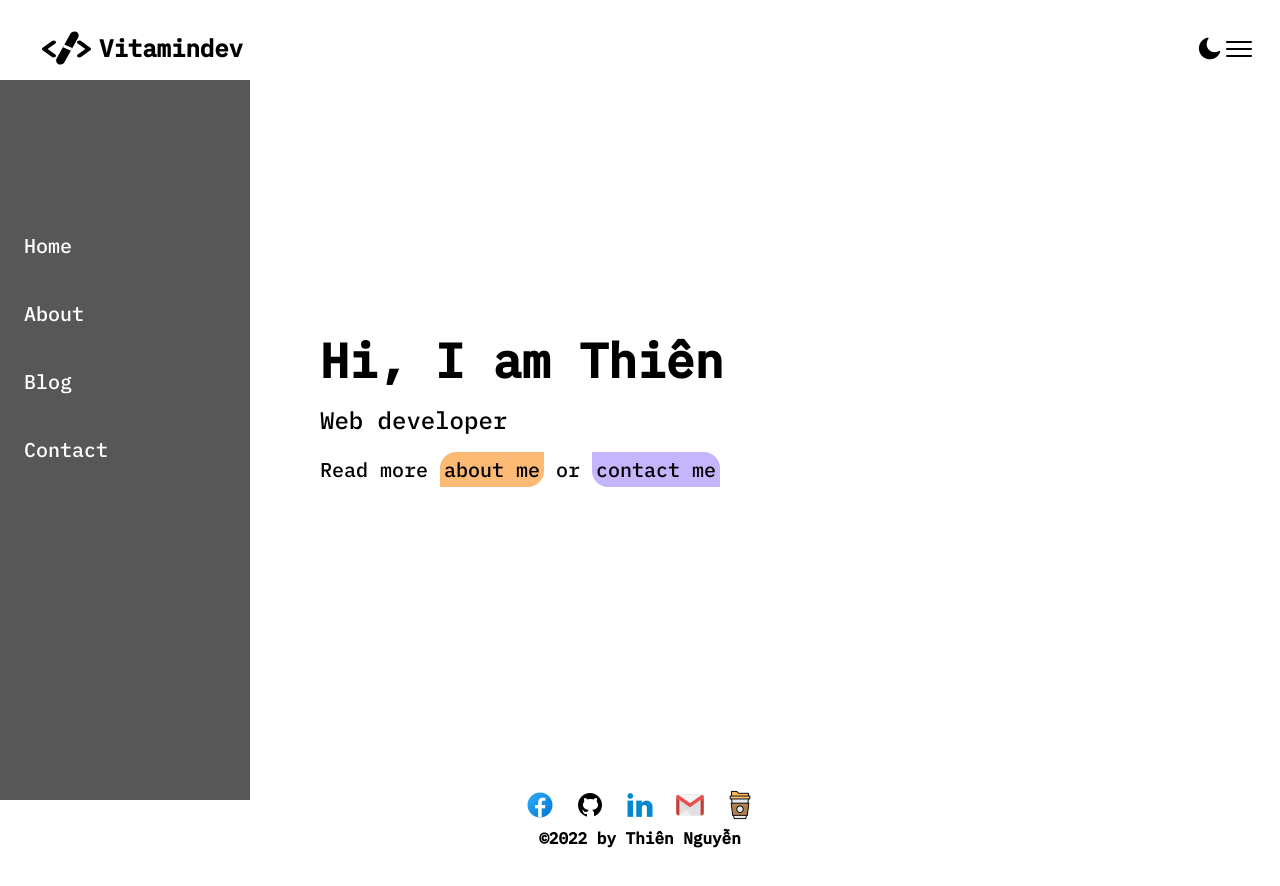
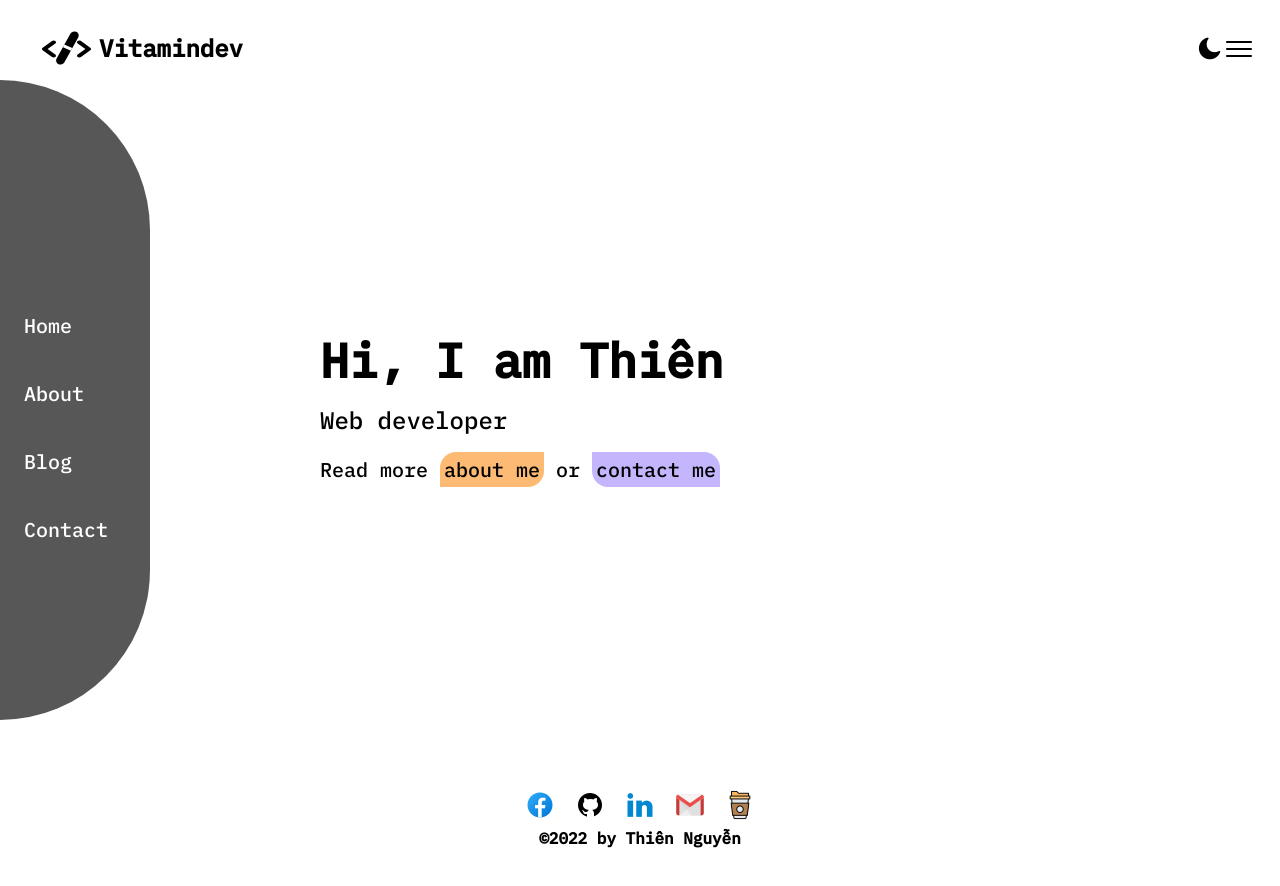
Before and after one commit to veDnimatvi/VitamindevSite, a Next.js app: page / in a window 1280 px wide. Both pictures are taken after a click on the element 1224 px from the left and 50 px from the top of the page. Shown: the top 886 px of the page. Built offline with nearby package versions, Linux system fonts and the light colour scheme.

Commit message:
style: navbar

```diff
--- a/pages/components/Header.jsx
+++ b/pages/components/Header.jsx
@@ -112,26 +112,26 @@ const Header = () => {
         }
       >
         <div
-          className="px-6 py-5 text-xl duration-500 cursor-pointer mt-28 hover:bg-white hover:text-black"
+          className="py-5 pl-6 mt-48 text-xl duration-500 cursor-pointer hover:bg-white hover:text-black"
           onClick={closeMenu}
         >
           <Link href="/">Home</Link>
         </div>
         <div
-          className="px-6 py-5 text-xl duration-500 cursor-pointer hover:bg-white hover:text-black"
+          className="py-5 pl-6 text-xl duration-500 cursor-pointer hover:bg-white hover:text-black"
           onClick={closeMenu}
         >
           <Link href="/about">About</Link>
         </div>
 
         <div
-          className="px-6 py-5 text-xl duration-500 cursor-pointer hover:bg-white hover:text-black"
+          className="py-5 pl-6 text-xl duration-500 cursor-pointer hover:bg-white hover:text-black"
           onClick={closeMenu}
         >
           <Link href="/blog">Blog</Link>
         </div>
         <div
-          className="px-6 py-5 text-xl duration-500 cursor-pointer hover:bg-white hover:text-black"
+          className="py-5 pl-6 text-xl duration-500 cursor-pointer hover:bg-white hover:text-black"
           onClick={closeMenu}
         >
           <Link href="/contact">Contact</Link>
--- a/styles/profile.scss
+++ b/styles/profile.scss
@@ -74,13 +74,15 @@
   top: 80px;
   bottom: 0;
   left: 0;
-  width: 250px;
+  width: 150px;
+  height: 80%;
   padding: 20px 0;
   z-index: 3;
   background: #575757;
   color: white;
   animation-name: open;
   animation-duration: 0.5s;
+  border-radius: 0 600px 600px 0;
   @media screen and (max-width: 1280px) {
     display: block;
   }
@@ -94,11 +96,13 @@
   top: 80px;
   bottom: 0;
   left: -300px;
-  width: 250px;
-  padding: 20px;
+  width: 150px;
+  height: 80%;
+  padding: 20px 0;
   z-index: 3;
-  background: #f3f3f3;
-  color: #000;
+  background: #575757;
+  color: white;
+  border-radius: 0 600px 600px 0;
   animation-name: close;
   animation-duration: 0.5s;
 }
```
